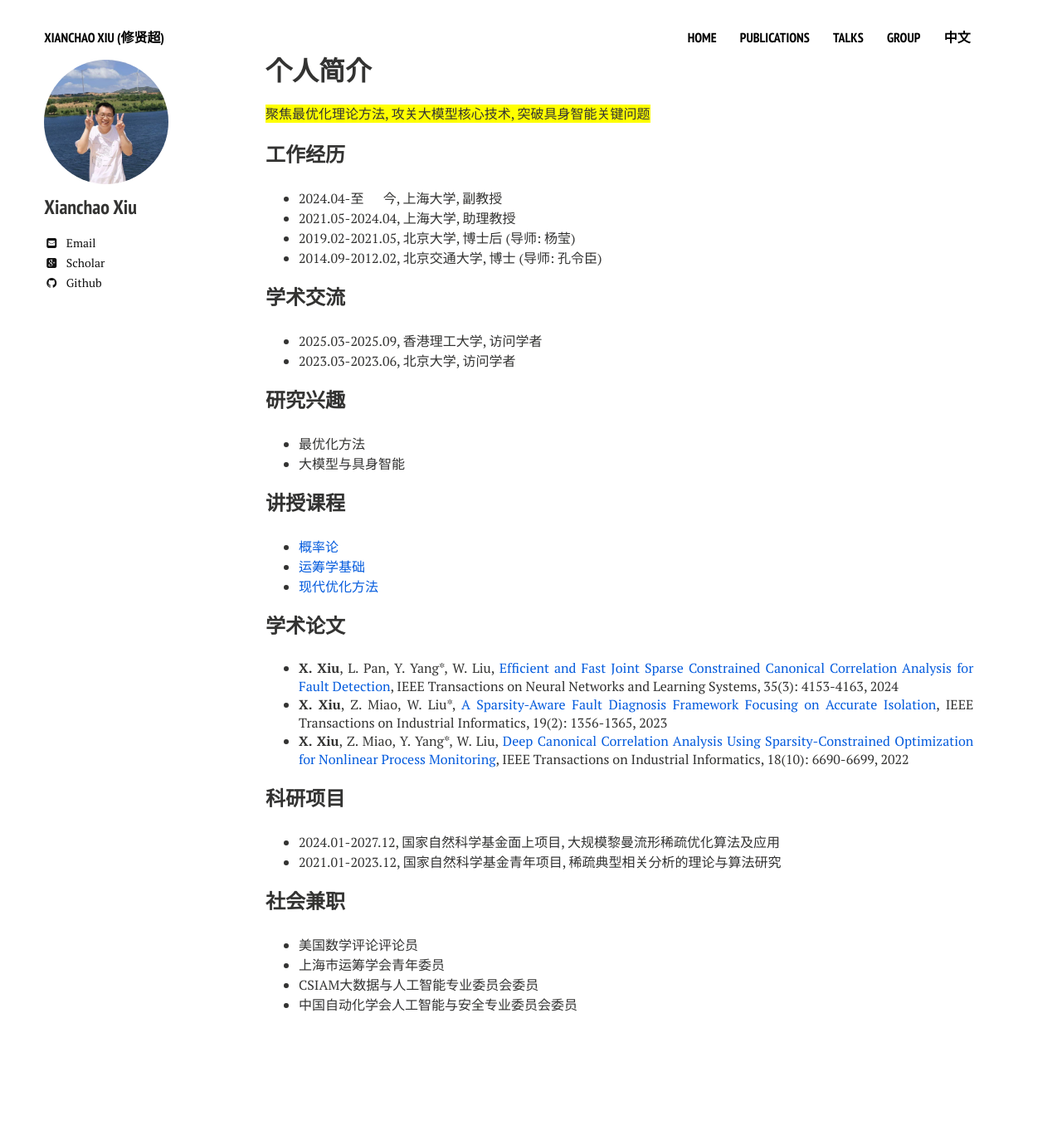
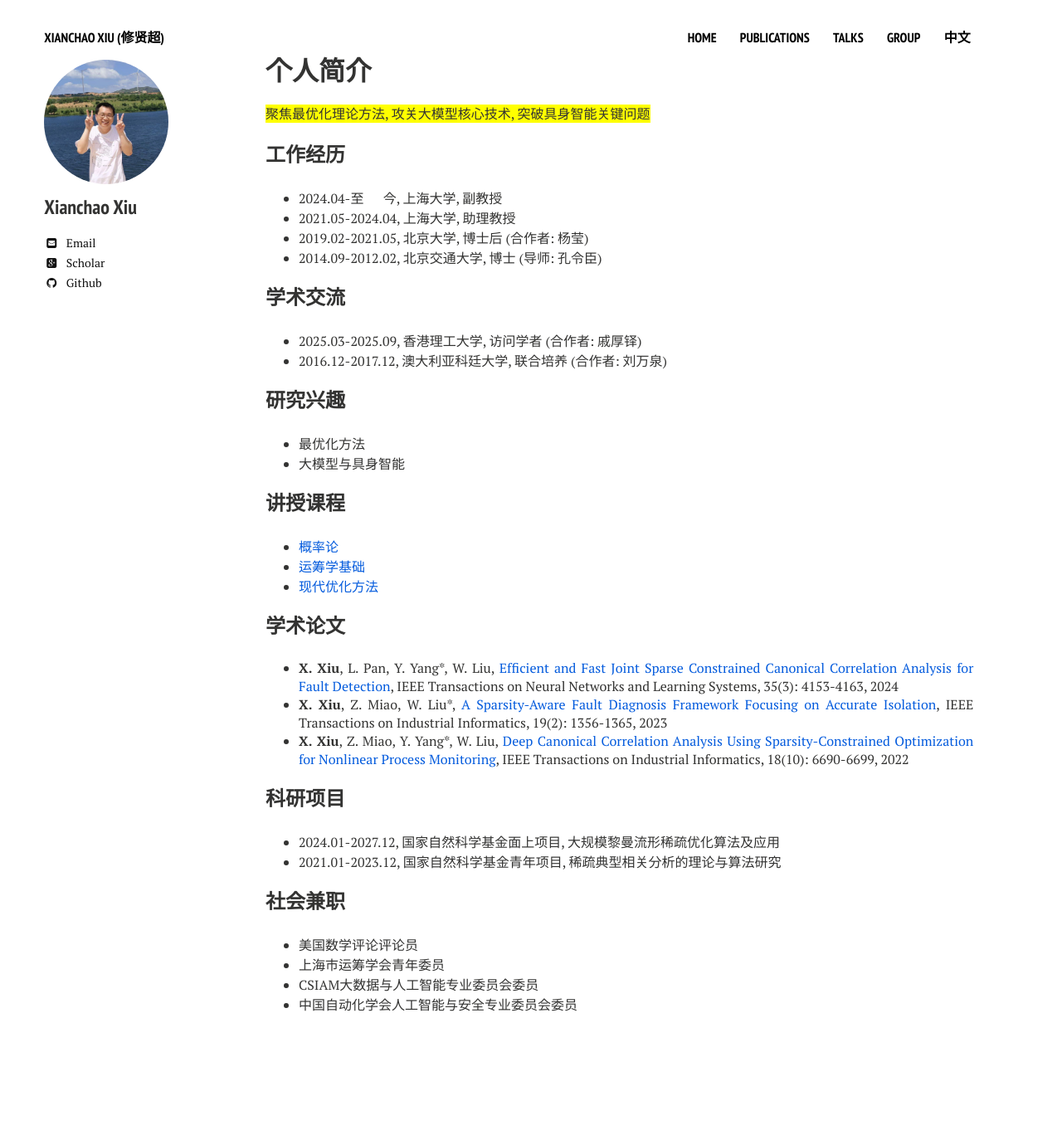
Before and after one commit to xianchaoxiu/xianchaoxiu.github.io, a Jekyll site: the page built from chinese/index.md, in a window 1280 px wide. Shown: the whole page at 83% size. Built offline with Jekyll 4.4.1, drawn with Linux system fonts in a browser that asks for light colours; nearby versions of some CDN libraries.

Commit message:
Update index.md

```diff
--- a/chinese/index.md
+++ b/chinese/index.md
@@ -14,12 +14,12 @@ share: false
 ### 工作经历
 * 2024.04-至&nbsp;&nbsp;&nbsp;&nbsp;&nbsp;&nbsp;今, 上海大学, 副教授 <br>
 * 2021.05-2024.04, 上海大学, 助理教授 <br>
-* 2019.02-2021.05, 北京大学, 博士后 (导师: 杨莹) <br>
+* 2019.02-2021.05, 北京大学, 博士后 (合作者: 杨莹) <br>
 * 2014.09-2012.02, 北京交通大学, 博士 (导师: 孔令臣)<br>
 
 ### 学术交流
-* 2025.03-2025.09, 香港理工大学, 访问学者 <br>
-* 2023.03-2023.06, 北京大学, 访问学者 <br>
+* 2025.03-2025.09, 香港理工大学, 访问学者 (合作者: 戚厚铎) <br>
+* 2016.12-2017.12, 澳大利亚科廷大学, 联合培养 (合作者: 刘万泉)  <br>
 
 
 ### 研究兴趣
```
